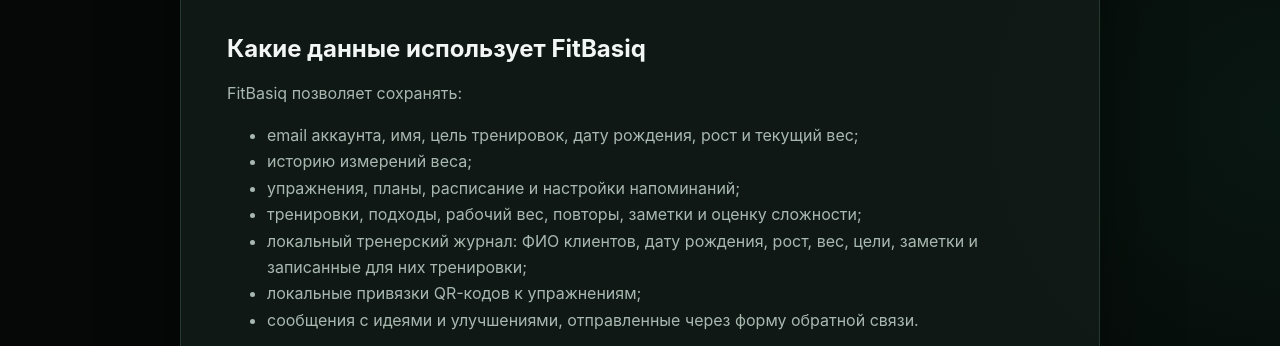
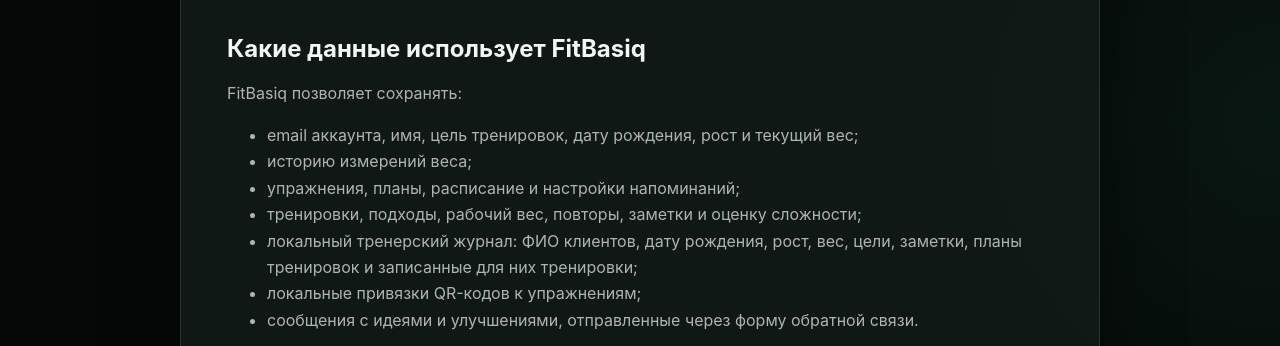
Before and after one commit to prokyror228-cloud/fitbasiq-support, a plain HTML site: page privacy.html in a window 1280 px wide. Shown: the part 388-734 px from the top of the page. Drawn offline with Linux system fonts and the light colour scheme.

Commit message:
Mention coach client plans in privacy

```diff
--- a/privacy.html
+++ b/privacy.html
@@ -35,7 +35,7 @@
                 <li>историю измерений веса;</li>
                 <li>упражнения, планы, расписание и настройки напоминаний;</li>
                 <li>тренировки, подходы, рабочий вес, повторы, заметки и оценку сложности;</li>
-                <li>локальный тренерский журнал: ФИО клиентов, дату рождения, рост, вес, цели, заметки и записанные для них тренировки;</li>
+                <li>локальный тренерский журнал: ФИО клиентов, дату рождения, рост, вес, цели, заметки, планы тренировок и записанные для них тренировки;</li>
                 <li>локальные привязки QR-кодов к упражнениям;</li>
                 <li>сообщения с идеями и улучшениями, отправленные через форму обратной связи.</li>
             </ul>
```
